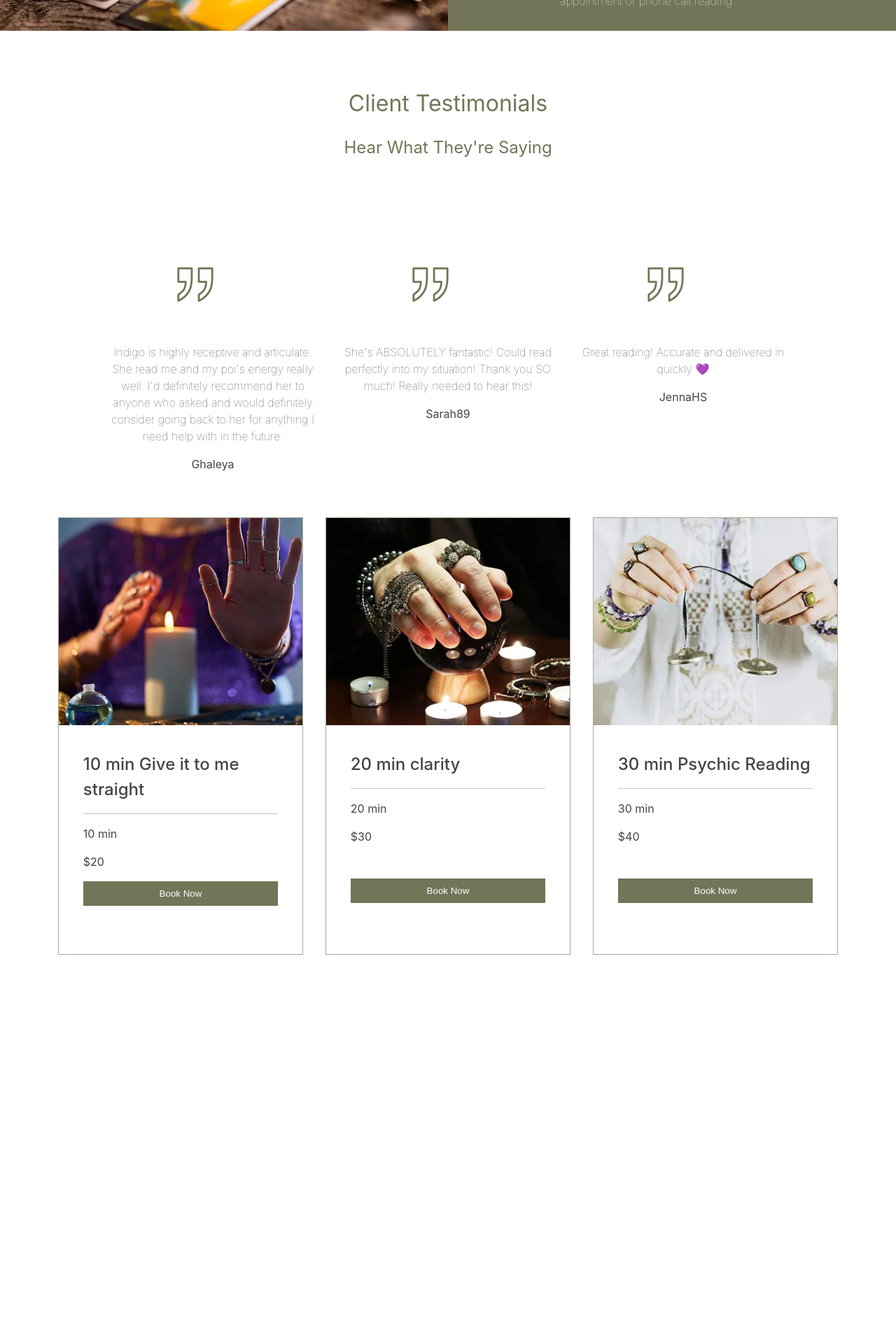
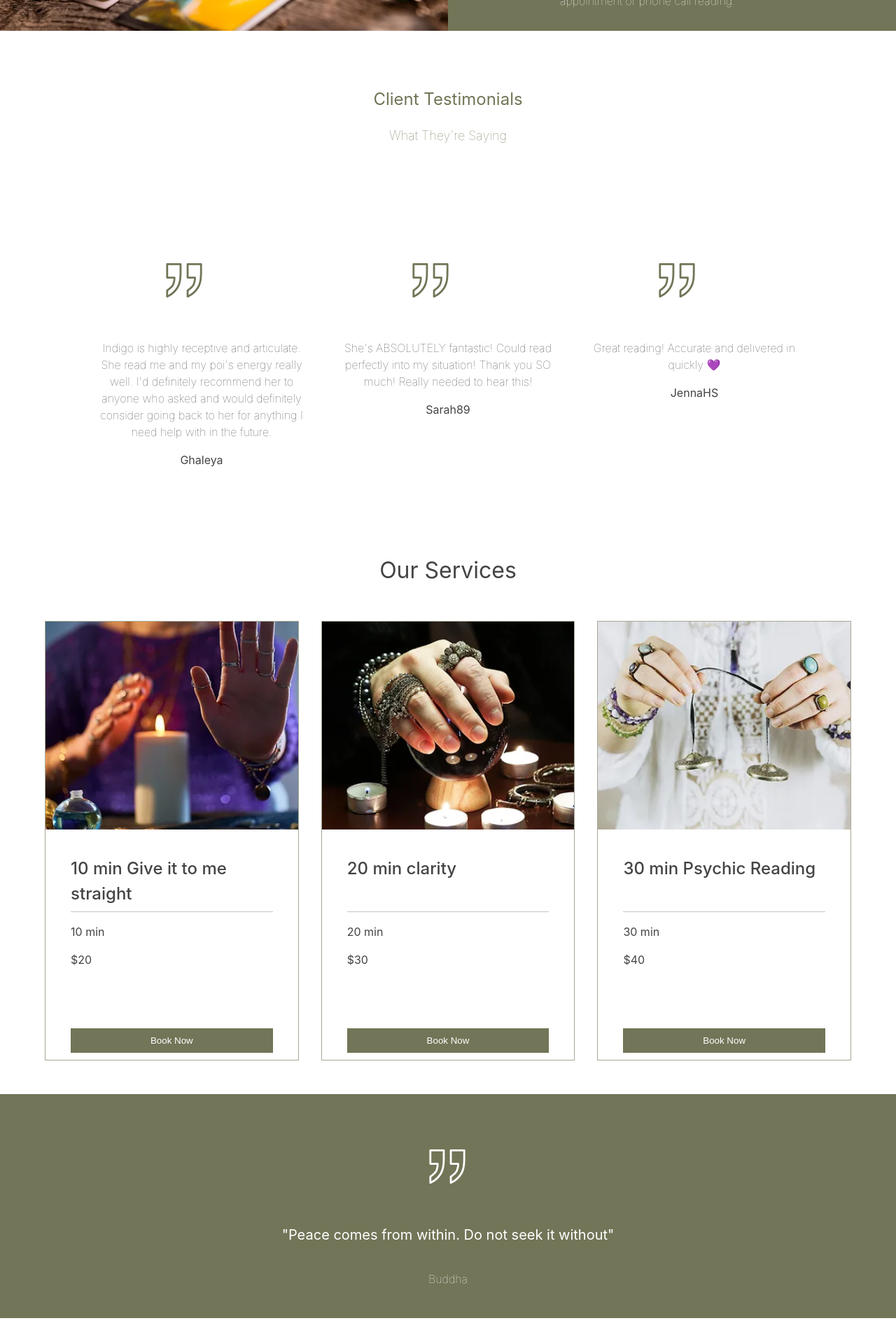
Before and after one commit to DenzelBraithwaite/indigo-moon, a Svelte app: page / in a window 1280 px wide. Shown: the part 1060-2980 px from the top of the page at 70% size. Before the commit the page ends 2424 px from the top, so only its background shows below. Built offline with nearby package versions, Linux system fonts and the light colour scheme.

Commit message:
fixed a lot of width issues, added quote section

```diff
--- a/src/App.svelte
+++ b/src/App.svelte
@@ -5,6 +5,7 @@
   import Navbar from './lib/UI/navbar.svelte'
   import HeroBanner from './lib/UI/HeroBanner.svelte'
   import Testimonials from './lib/UI/cards/Testimonials.svelte'
+  import Quote from './lib/UI/Quote.svelte'
 
   let src1 = "../../../../card1.webp";
   let src2 = "../../../../card2.webp";
@@ -40,6 +41,12 @@
     max-width: 90vw;
     margin: 0 auto;
   }
+
+  .services-title {
+    text-align: center;
+    font-weight: 400;
+    margin: 3rem auto;
+  }
 </style>
 
 <!-- HTML Below -->
@@ -48,8 +55,16 @@
     <Navbar />
     <HeroBanner />
   </header>
-  <Testimonials />
+  <section>
+    <div class="container">
+      <Testimonials />
+    </div>
+  </section>
   <div class="container">
+    <h1 class="services-title">Our Services</h1>
       <ProductGrid />
   </div>
+  <section class="quote-section">
+    <Quote />
+  </section>
 </body>
--- /dev/null
+++ b/src/lib/UI/Quote.svelte
@@ -0,0 +1,57 @@
+<script>
+    // JavaScript Below
+export let text = '"Peace comes from within. Do not seek it without"';
+export let author = "Buddha";
+</script>
+
+<style>
+    /* CSS Below */
+    section {
+        background-color: #727557;
+        height: 40vh;
+        margin: 3rem 0;
+        padding: 1rem;
+    }
+
+    .container {
+        position: relative;
+        width: 50%;
+        margin: 0 auto;
+        text-align: center;
+        color: #fff;
+
+        display: flex;
+        flex-direction: column;
+        justify-content: center;
+        align-items: center;
+    }
+
+    .quote-icon {
+        fill: #fff;
+        scale: 0.5;
+        transform: translate(3rem);
+        line-height: 1;
+    }
+
+    .text {
+        font-size: 1.25rem;
+        font-weight: 400;
+    }
+
+    .author {
+        font-size: 1rem;
+        font-weight: 100;
+    }
+</style>
+
+<!-- HTML Below -->
+<section>
+    <div class="container">
+        <svg class="quote-icon">
+            <path d="M89.9 51H51.6c-1.5 0-2.8 1.2-2.8 2.8v38.3c0 1.5 1.2 2.8 2.8 2.8h18.1c-.2 4.3-.9 9.1-3.2 15.2-2.3 5.9-11.1 13.1-16.3 16.2-.9.5-1.4 1.4-1.4 2.4v17.6c0 .9.5 1.8 1.3 2.3.5.3 1 .5 1.5.5.4 0 .8-.1 1.1-.2 9.1-4 16.7-9.4 22.6-15.9 5.8-6.5 10.2-13.8 13.1-21.6 2.9-7.8 4.3-19.1 4.3-33.7V53.8c0-1.5-1.2-2.8-2.8-2.8zm-2.8 26.6c0 13.9-1.3 24.6-4 31.8-2.6 7.1-6.7 13.8-12 19.8-4.5 5-10.1 9.3-16.7 12.7v-11.6c4.7-3 14.3-10.5 17.3-18.1 3.2-8.3 3.6-14.7 3.6-20 0-1.5-1.2-2.8-2.8-2.8H54.4V56.6h32.7v21z"></path>
+            <path d="M148.4 51h-38.3c-1.5 0-2.8 1.2-2.8 2.8v38.3c0 1.5 1.2 2.8 2.8 2.8h18.1c-.2 4.3-.9 9.1-3.2 15.2-2.3 5.9-11.1 13.1-16.3 16.2-.9.5-1.4 1.4-1.4 2.4v17.6c0 .9.5 1.8 1.3 2.3.5.3 1 .5 1.5.5.4 0 .8-.1 1.1-.2 9.1-4 16.7-9.4 22.6-15.9 5.8-6.5 10.2-13.8 13.1-21.6 2.9-7.8 4.3-19.1 4.3-33.7V53.8c0-1.5-1.3-2.8-2.8-2.8zm-2.8 26.6c0 13.9-1.3 24.6-4 31.8-2.6 7.1-6.7 13.8-12 19.8-4.5 5-10.1 9.3-16.7 12.7v-11.6c4.7-3 14.3-10.5 17.3-18.1 3.2-8.3 3.6-14.7 3.6-20 0-1.5-1.2-2.8-2.8-2.8h-18.1V56.6h32.7v21z"></path>
+        </svg>
+        <h1 class="text">{text}</h1>
+        <p class="author">{author}</p>
+    </div>
+</section>
--- a/src/lib/UI/cards/CardGrid.svelte
+++ b/src/lib/UI/cards/CardGrid.svelte
@@ -1,6 +1,6 @@
 <script>
     // JavaScript Below
-    import Card from './Card.svelte';
+    import ProductCard from './ProductCard.svelte';
 
     let src1 = "../../../../card1.webp";
     let src2 = "../../../../card2.webp";
@@ -21,9 +21,10 @@
   <style>
     /* CSS Below */
     .grid {
+      position: relative;
+      width: 100%;
       display: grid;
       margin: 0 auto;
-      width: 1100px;
       grid-template-columns: repeat(3, 1fr);
       gap: 2rem;
       justify-content: center;
@@ -32,19 +33,19 @@
 
   <!-- HTML Below -->
 <div class="grid">
-  <Card
+  <ProductCard
     src={src1}
     alt={alt}
     title={title1}
     duration={duration1}
     cost={cost1}/>
-  <Card
+  <ProductCard
     src={src2}
     alt={alt}
     title={title2}
     duration={duration2}
     cost={cost2}/>
-  <Card
+  <ProductCard
     src={src3}
     alt={alt}
     title={title3}
--- a/src/lib/UI/cards/Card.svelte
+++ b/src/lib/UI/cards/ProductCard.svelte
@@ -11,14 +11,13 @@
 
 <style>
     /* CSS Below */
-    .card {
+    .product-card {
         position: relative;
         border: 1px solid #727557a1;
         background-color: #fff;
-        width: 350px;
     }
 
-    .card img {
+    .product-card img {
         width: 100%;
         height: 50%;
         padding-bottom: 1rem;
@@ -30,7 +29,7 @@
         display: flex;
         flex-direction: column;
         width: 80%;
-        height: 40%;
+        height: 50%;
         margin: 0 auto;
         padding-bottom: 1rem;
         justify-content: space-between;
@@ -41,13 +40,14 @@
         font-size: 1.5rem;
         padding-bottom: 1rem;
         border-bottom: 1px solid #72755767;
+        height: 5rem;
     }
 
 
 </style>
 
 <!-- HTML Below -->
-<div class="card">
+<div class="product-card">
     <img {src} {alt}>
     <div class="text-section">
         <div class="content">
--- a/src/lib/UI/cards/Testimonials.svelte
+++ b/src/lib/UI/cards/Testimonials.svelte
@@ -21,26 +21,29 @@ let author3 = 'JennaHS';
         font-weight: normal;
     }
 
-    .card{
+    .container h2 {
+        font-size: 1.125rem;
+        font-weight: 100;
+    }
+
+    .quote-group{
         position: relative;
-        height: 350px;
         padding: 10px;
         text-align: center;
     }
 
     .grid {
+        padding: 1rem;
         margin: 5rem auto;
-        width: 50%;
-
         display: grid;
-        grid-template-columns: repeat(3, 1fr);
+        grid-template-columns: repeat(3, 30%);
         gap: 1rem;
         justify-content: center;
     }
 
     .quote-icon {
         fill: #727557;
-        transform: scale(0.5);
+        scale: 0.5;
     }
 
     .text{
@@ -51,9 +54,9 @@ let author3 = 'JennaHS';
 <!-- HTML Below -->
 <div class="container">
     <h1>Client Testimonials</h1>
-    <h2>Hear What They're Saying</h2>
+    <h2>What They're Saying</h2>
     <div class="grid">
-        <div class="card">
+        <div class="quote-group">
             <svg class="quote-icon">
                 <g>
                     <path d="M89.9 51H51.6c-1.5 0-2.8 1.2-2.8 2.8v38.3c0 1.5 1.2 2.8 2.8 2.8h18.1c-.2 4.3-.9 9.1-3.2 15.2-2.3 5.9-11.1 13.1-16.3 16.2-.9.5-1.4 1.4-1.4 2.4v17.6c0 .9.5 1.8 1.3 2.3.5.3 1 .5 1.5.5.4 0 .8-.1 1.1-.2 9.1-4 16.7-9.4 22.6-15.9 5.8-6.5 10.2-13.8 13.1-21.6 2.9-7.8 4.3-19.1 4.3-33.7V53.8c0-1.5-1.2-2.8-2.8-2.8zm-2.8 26.6c0 13.9-1.3 24.6-4 31.8-2.6 7.1-6.7 13.8-12 19.8-4.5 5-10.1 9.3-16.7 12.7v-11.6c4.7-3 14.3-10.5 17.3-18.1 3.2-8.3 3.6-14.7 3.6-20 0-1.5-1.2-2.8-2.8-2.8H54.4V56.6h32.7v21z"></path>
@@ -64,7 +67,7 @@ let author3 = 'JennaHS';
             <p class="author">{author1}</p>
         </div>
 
-        <div class="card">
+        <div class="quote-group">
             <svg class="quote-icon">
                 <g>
                     <path d="M89.9 51H51.6c-1.5 0-2.8 1.2-2.8 2.8v38.3c0 1.5 1.2 2.8 2.8 2.8h18.1c-.2 4.3-.9 9.1-3.2 15.2-2.3 5.9-11.1 13.1-16.3 16.2-.9.5-1.4 1.4-1.4 2.4v17.6c0 .9.5 1.8 1.3 2.3.5.3 1 .5 1.5.5.4 0 .8-.1 1.1-.2 9.1-4 16.7-9.4 22.6-15.9 5.8-6.5 10.2-13.8 13.1-21.6 2.9-7.8 4.3-19.1 4.3-33.7V53.8c0-1.5-1.2-2.8-2.8-2.8zm-2.8 26.6c0 13.9-1.3 24.6-4 31.8-2.6 7.1-6.7 13.8-12 19.8-4.5 5-10.1 9.3-16.7 12.7v-11.6c4.7-3 14.3-10.5 17.3-18.1 3.2-8.3 3.6-14.7 3.6-20 0-1.5-1.2-2.8-2.8-2.8H54.4V56.6h32.7v21z"></path>
@@ -75,7 +78,7 @@ let author3 = 'JennaHS';
             <p class="author">{author2}</p>
         </div>
 
-        <div class="card">
+        <div class="quote-group">
             <svg class="quote-icon">
                 <g>
                     <path d="M89.9 51H51.6c-1.5 0-2.8 1.2-2.8 2.8v38.3c0 1.5 1.2 2.8 2.8 2.8h18.1c-.2 4.3-.9 9.1-3.2 15.2-2.3 5.9-11.1 13.1-16.3 16.2-.9.5-1.4 1.4-1.4 2.4v17.6c0 .9.5 1.8 1.3 2.3.5.3 1 .5 1.5.5.4 0 .8-.1 1.1-.2 9.1-4 16.7-9.4 22.6-15.9 5.8-6.5 10.2-13.8 13.1-21.6 2.9-7.8 4.3-19.1 4.3-33.7V53.8c0-1.5-1.2-2.8-2.8-2.8zm-2.8 26.6c0 13.9-1.3 24.6-4 31.8-2.6 7.1-6.7 13.8-12 19.8-4.5 5-10.1 9.3-16.7 12.7v-11.6c4.7-3 14.3-10.5 17.3-18.1 3.2-8.3 3.6-14.7 3.6-20 0-1.5-1.2-2.8-2.8-2.8H54.4V56.6h32.7v21z"></path>
```
